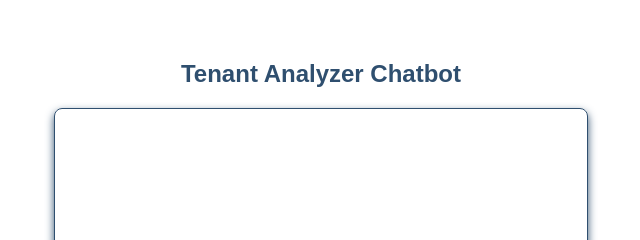
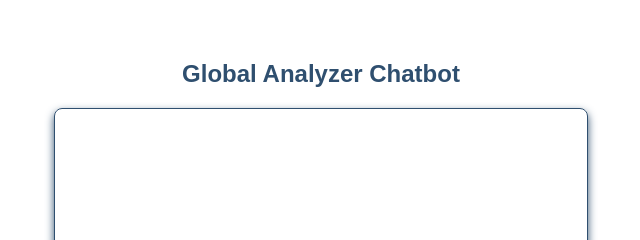
Before and after one commit to Hiral2910/finaltenantchatbot, a plain HTML site: page index.html in a window 1280 px wide. Shown: the top 240 px of the page, 319-959 px from the left. Drawn offline with Linux system fonts and the light colour scheme.

Commit message:
Update index.html

```diff
--- a/index.html
+++ b/index.html
@@ -85,7 +85,7 @@
 </head>
 <body>
 
-  <h2>Tenant Analyzer Chatbot</h2>
+  <h2>Global Analyzer Chatbot</h2>
   <div id="chatbox"></div>
 
   <div id="userInput">
@@ -94,9 +94,8 @@
     <button onclick="clearChat()">Clear</button>
   </div>
 
-
   <script>
-    const chatbotData = [
+  const chatbotData = [
 
       //Tenant ananlysis page
       { keywords: ["total environments", "how many environments","environments","environment"], response: "There are 2 total environments." },
@@ -880,7 +879,8 @@
 
 
 
-   function sendMessage() {
+
+    function sendMessage() {
   const inputField = document.getElementById("input");
   const userMessage = inputField.value.trim();
   if (!userMessage) return;
```
